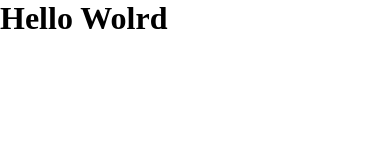
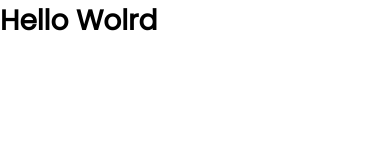
Before and after one commit to TalissonOliveira/weather-music, a Next.js app: page / in a window 390 px wide. Shown: the top 160 px of the page. Built offline with nearby package versions, Linux system fonts and the light colour scheme.

Commit message:
feat: reset css

```diff
--- /dev/null
+++ b/src/pages/_document.tsx
@@ -0,0 +1,19 @@
+import Document, { Html, Head, Main, NextScript } from 'next/document'
+
+export default class MyDocument extends Document {
+    render() {
+        return (
+            <Html>
+                <Head>
+                    <link rel="preconnect" href="https://fonts.googleapis.com" />
+                    <link href="https://fonts.googleapis.com/css2?family=Poppins&display=swap" rel="stylesheet" />
+                </Head>
+
+                <body>
+                    <Main />
+                    <NextScript />
+                </body>
+            </Html>
+        )
+    }
+}
--- a/src/pages/index.tsx
+++ b/src/pages/index.tsx
@@ -1,5 +1,12 @@
+import Head from "next/head";
+
 export default function Home() {
   return (
-    <h1>Hello Wolrd</h1>
+    <>
+      <Head>
+        <title>Music Climate</title>
+      </Head>
+      <h1>Hello Wolrd</h1>
+    </>
   )
 }
--- a/src/styles/global.scss
+++ b/src/styles/global.scss
@@ -3,3 +3,23 @@
     margin: 0;
     box-sizing: border-box;
 }
+
+@media (max-width: 1080px) {
+    html {
+        font-size: 93.75%;
+    }
+}
+
+@media (max-width: 720px) {
+    html {
+        font-size: 87.5%;
+    }
+}
+
+body, input, button, select {
+    font: 400 1rem "Poppins", sans-serif;
+}
+
+button {
+    cursor: pointer;
+}
```
